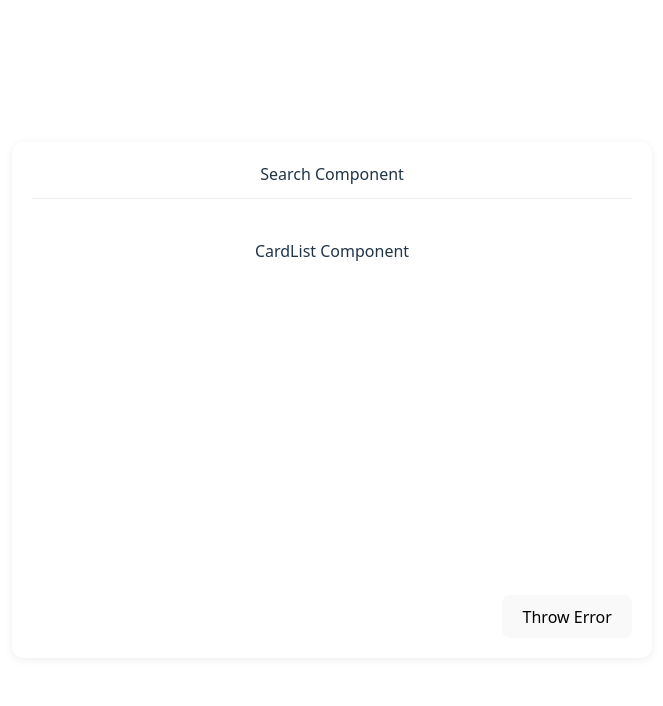
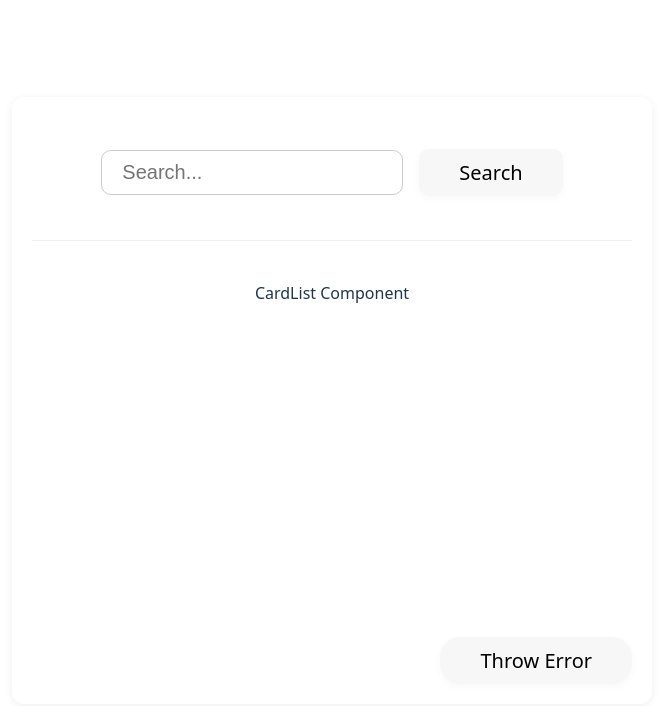
Before and after one commit to vzanimonets/REACT2025Q3, a React (Vite) app: page / in a window 1280 px wide. Shown: the top 706 px of the page, without its empty margins (308-971 px from the left). Built offline with nearby package versions, Linux system fonts and the light colour scheme.

Commit message:
feat: add search input and a "Search" button

```diff
--- a/src/App.css
+++ b/src/App.css
@@ -1,4 +1,5 @@
-html, body {
+html,
+body {
   width: 100%;
   overflow-x: hidden;
   margin: 0;
@@ -39,6 +40,31 @@ html, body {
   }
 }
 
+button {
+  border: none;
+  outline: none;
+  background: #f7f7f7;
+  font-size: 1.25rem;
+  padding: 0.5em 2em;
+  border-radius: 1em;
+  font-weight: 500;
+  cursor: pointer;
+  box-shadow: 0 0.125em 0.5em rgba(0, 0, 0, 0.03);
+  transition:
+    background 0.2s,
+    box-shadow 0.2s;
+}
+button:hover {
+  background: #e9ecef;
+}
+button:focus,
+button:active {
+  border: none;
+  outline: none;
+  background: #e0e0e0; /* Optional visual cue */
+  box-shadow: 0 0 0 0.1875em rgba(0, 123, 255, 0.4); /* Custom focus ring */
+}
+
 .card {
   padding: 2em;
 }
@@ -48,28 +74,28 @@ html, body {
 }
 
 .app-container {
-  max-width: 600px;
+  max-width: 37.5rem;
   width: 100%;
   margin: 0 auto;
-  padding: 20px;
+  padding: 1.25rem;
   background: #fff;
-  border-radius: 12px;
-  box-shadow: 0 2px 8px rgba(0,0,0,0.07);
+  border-radius: 0.75em;
+  box-shadow: 0 0.125em 0.5em rgba(0, 0, 0, 0.07);
 }
 
 .app-header {
-  margin-bottom: 24px;
-  padding-bottom: 12px;
-  border-bottom: 1px solid #eee;
+  margin-bottom: 1.5rem;
+  padding-bottom: 0.75rem;
+  border-bottom: 0.0625rem solid #eee;
 }
 
 .app-main {
-  min-height: 300px;
-  padding: 16px 0;
+  min-height: 18.75rem;
+  padding: 1em 0;
 }
 
 .error-btn-container {
   display: flex;
   justify-content: flex-end;
-  margin-top: 16px;
+  margin-top: 1em;
 }
--- a/src/components/Search.tsx
+++ b/src/components/Search.tsx
@@ -1,7 +1,95 @@
-import { Component } from 'react';
+import React, { type FormEvent } from 'react';
+import { Component, type CSSProperties } from 'react';
+
+const styles = {
+  form: {
+    display: 'flex',
+    alignItems: 'center',
+    gap: '1rem',
+    justifyContent: 'center',
+    padding: '2rem 0',
+  } as CSSProperties,
+  input: {
+    fontSize: '1.25rem',
+    padding: '0.5em 1em',
+    border: '1px solid #ccc',
+    borderRadius: '0.5em',
+    outline: 'none',
+    transition: 'border-color 0.2s',
+    width: '16.25rem', // 260px -> 16.25rem
+  } as CSSProperties,
+  inputFocus: {
+    borderColor: '#007bff',
+  } as CSSProperties,
+  inputBlur: {
+    borderColor: '#ccc',
+  } as CSSProperties,
+  button: {
+    fontSize: '1.25rem',
+    padding: '0.5em 2em',
+    border: 'none',
+    borderRadius: '0.5em',
+    background: '#f7f7f7',
+    cursor: 'pointer',
+    fontWeight: 500,
+    boxShadow: '0 0.125em 0.5em rgba(0,0,0,0.03)',
+    transition: 'background 0.2s',
+  } as CSSProperties,
+  buttonHover: {
+    background: '#e9ecef',
+  } as CSSProperties,
+};
+
 class Search extends Component {
+  private inputRef = React.createRef<HTMLInputElement>();
+
+  handleSubmit = (e: FormEvent<HTMLFormElement>) => {
+    e.preventDefault();
+    const query = this.inputRef.current?.value.trim();
+    if (query) {
+      console.log('Search query:', query);
+    }
+  };
+
+  handleMouseOver = (e: React.MouseEvent<HTMLButtonElement>) => {
+    Object.assign(e.currentTarget.style, styles.buttonHover);
+  };
+
+  handleMouseOut = (e: React.MouseEvent<HTMLButtonElement>) => {
+    Object.assign(e.currentTarget.style, styles.button);
+  };
+
+  handleFocus = (e: React.FocusEvent<HTMLInputElement>) => {
+    Object.assign(e.currentTarget.style, styles.inputFocus);
+  };
+
+  handleBlur = (e: React.FocusEvent<HTMLInputElement>) => {
+    Object.assign(e.currentTarget.style, styles.inputBlur);
+  };
+
   render() {
-    return <div>Search Component</div>;
+    return (
+      <form style={styles.form} onSubmit={this.handleSubmit}>
+        <input
+          type="text"
+          placeholder="Search..."
+          ref={this.inputRef}
+          style={styles.input}
+          onFocus={this.handleFocus}
+          onBlur={this.handleBlur}
+          aria-label="Search input"
+        />
+        <button
+          type="submit"
+          style={styles.button}
+          onMouseOver={this.handleMouseOver}
+          onMouseOut={this.handleMouseOut}
+          aria-label="Search button"
+        >
+          Search
+        </button>
+      </form>
+    );
   }
 }
 export default Search;
```
